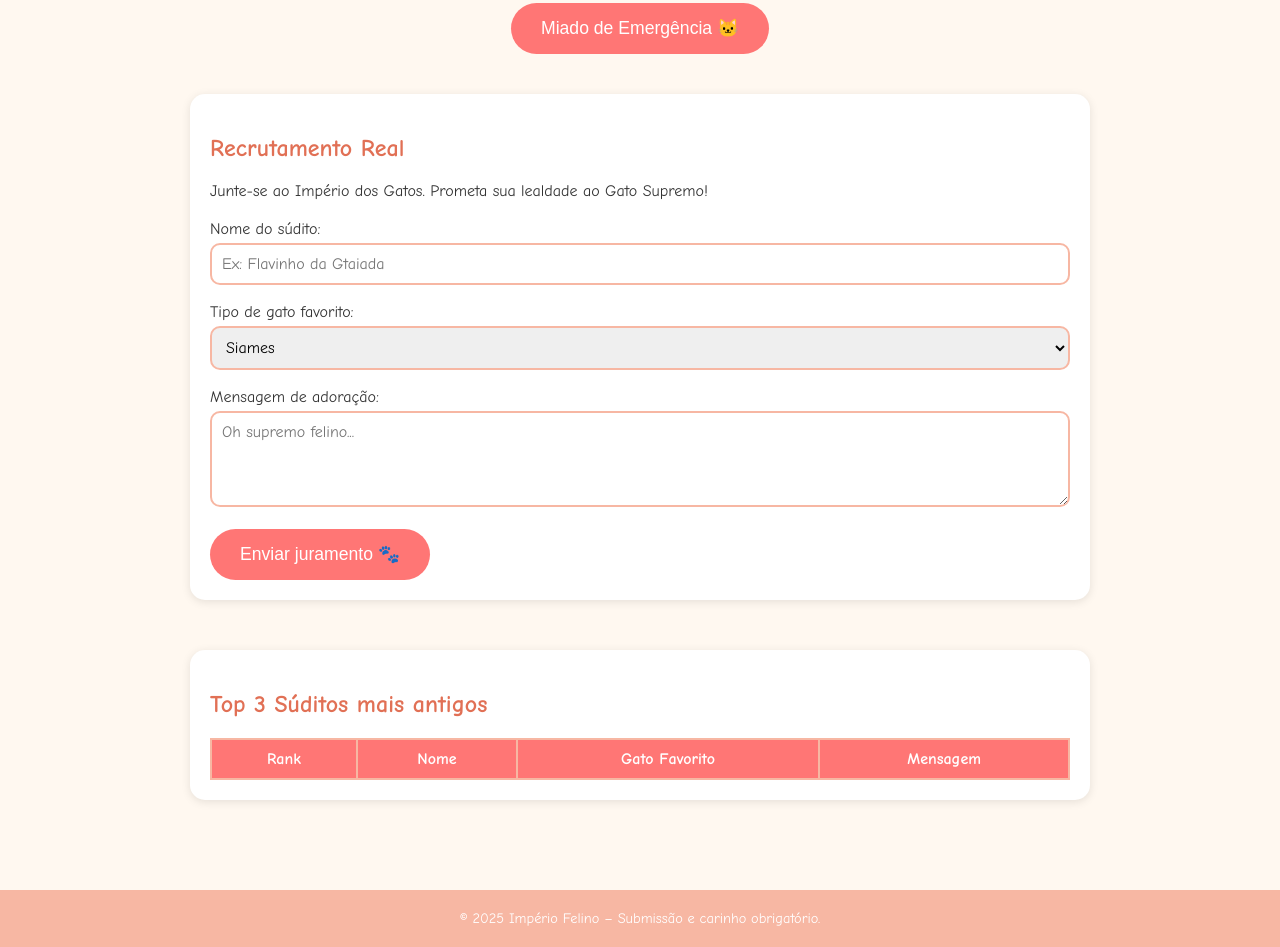
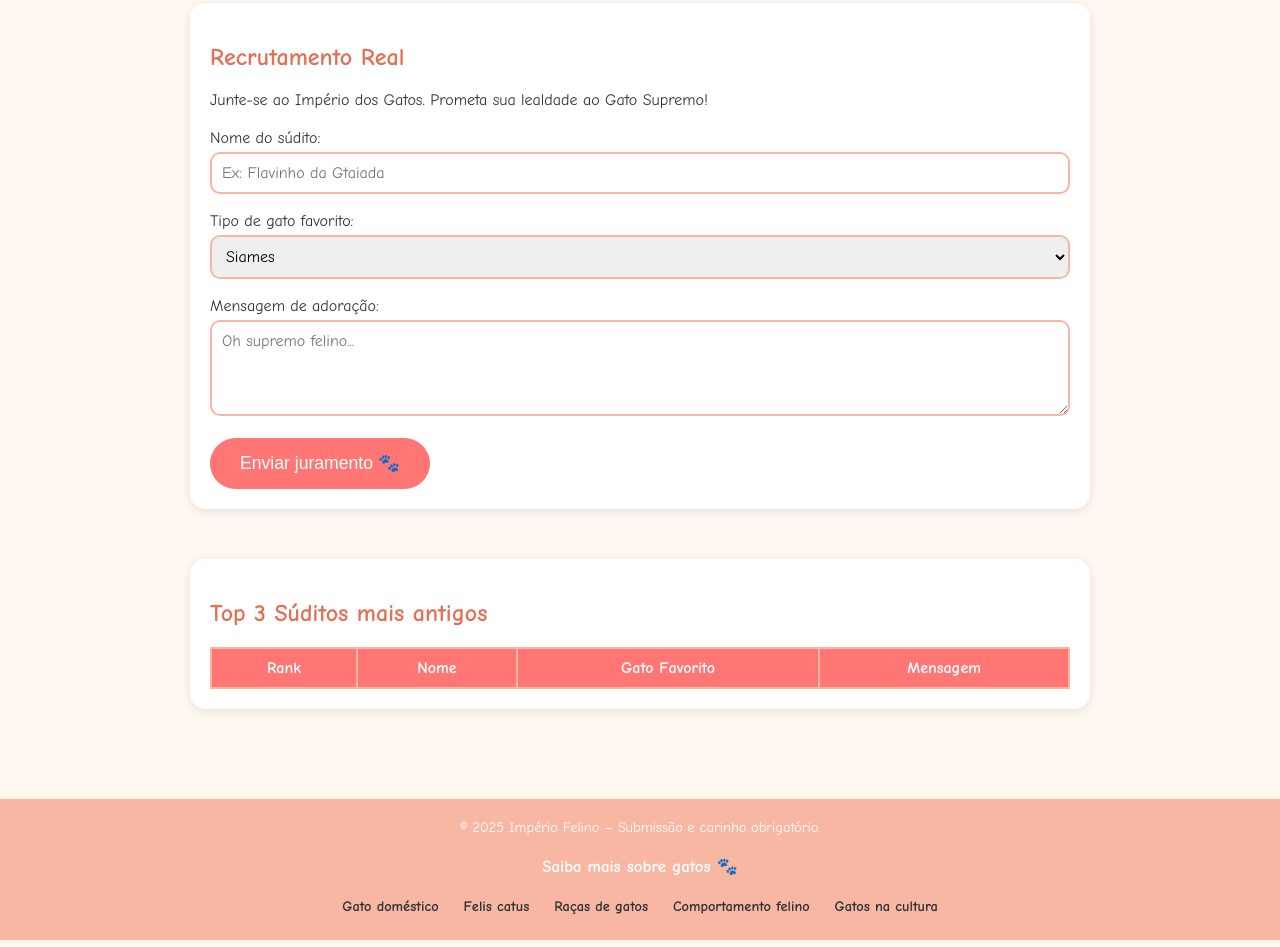
Before and after one commit to HeitorMigoto123/manual_felino, a plain HTML site: page index.html in a window 1280 px wide. Shown: the part 2447-3394 px from the top of the page. Drawn offline with Linux system fonts and the light colour scheme.

Commit message:
Update index.html

```diff
--- a/index.html
+++ b/index.html
@@ -136,6 +136,24 @@
     tr:nth-child(even) {
       background-color: #f1f1f1;
     }
+
+    .wiki-links {
+      margin-top: 20px;
+      text-align: center;
+    }
+
+    .wiki-links a {
+      display: inline-block;
+      margin: 5px 10px;
+      color: #2d3436;
+      text-decoration: none;
+      font-weight: bold;
+    }
+
+    .wiki-links a:hover {
+      color: #d63031;
+      text-decoration: underline;
+    }
   </style>
   <script>
     // Função para carregar os dados do localStorage
@@ -245,10 +263,6 @@
       <img src="https://images.unsplash.com/photo-1583337130417-3346a1a4cd9f?auto=format&fit=crop&w=900&q=80" alt="Gato dormindo" class="cat-img">
     </section>
 
-    <div class="btn-container">
-      <button class="btn" onclick="miadoEmergencia()">Miado de Emergência 🐱</button>
-    </div>
-
     <section id="formulario">
       <h2>Recrutamento Real</h2>
       <p>Junte-se ao Império dos Gatos. Prometa sua lealdade ao Gato Supremo!</p>
@@ -266,6 +280,13 @@
           <option value="persa">Persa</option>
           <option value="sphynx">Sphynx</option>
           <option value="vira-lata">Vira-lata glorioso</option>
+          <option value="maine-coon">Maine Coon</option>
+          <option value="ragdoll">Ragdoll</option>
+          <option value="abissinio">Abissínio</option>
+          <option value="bengal">Bengal</option>
+          <option value="britanico">Britânico de pelos curtos</option>
+          <option value="birma">Birma</option>
+          <option value="malhado">Gato Malhado</option>
         </select><br><br>
 
         <label for="mensagem">Mensagem de adoração:</label><br>
@@ -275,7 +296,6 @@
       </form>
     </section>
 
-    <!-- Tabela de Súditos -->
     <section id="ranking">
       <h2>Top 3 Súditos mais antigos</h2>
       <div id="tabela-suditos"></div>
@@ -284,6 +304,14 @@
 
   <footer>
     © 2025 Império Felino – Submissão e carinho obrigatório.
+    <div class="wiki-links">
+      <h3>Saiba mais sobre gatos 🐾</h3>
+      <a href="https://pt.wikipedia.org/wiki/Gato" target="_blank">Gato doméstico</a>
+      <a href="https://pt.wikipedia.org/wiki/Felis_silvestris_catus" target="_blank">Felis catus</a>
+      <a href="https://pt.wikipedia.org/wiki/Raças_de_gato" target="_blank">Raças de gatos</a>
+      <a href="https://pt.wikipedia.org/wiki/Comportamento_do_gato_doméstico" target="_blank">Comportamento felino</a>
+      <a href="https://pt.wikipedia.org/wiki/Gatos_na_cultura" target="_blank">Gatos na cultura</a>
+    </div>
   </footer>
 </body>
 </html>
```
